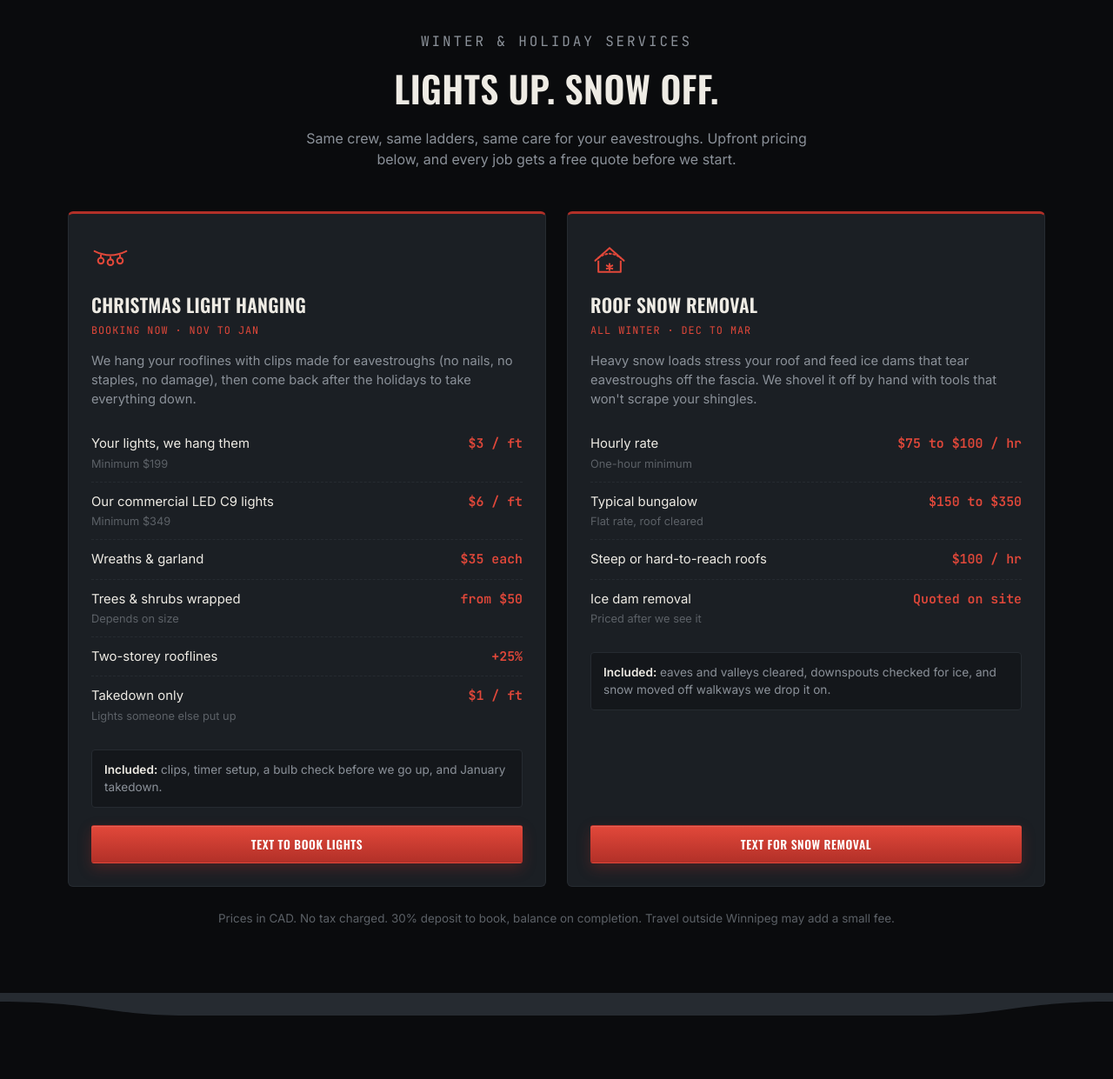
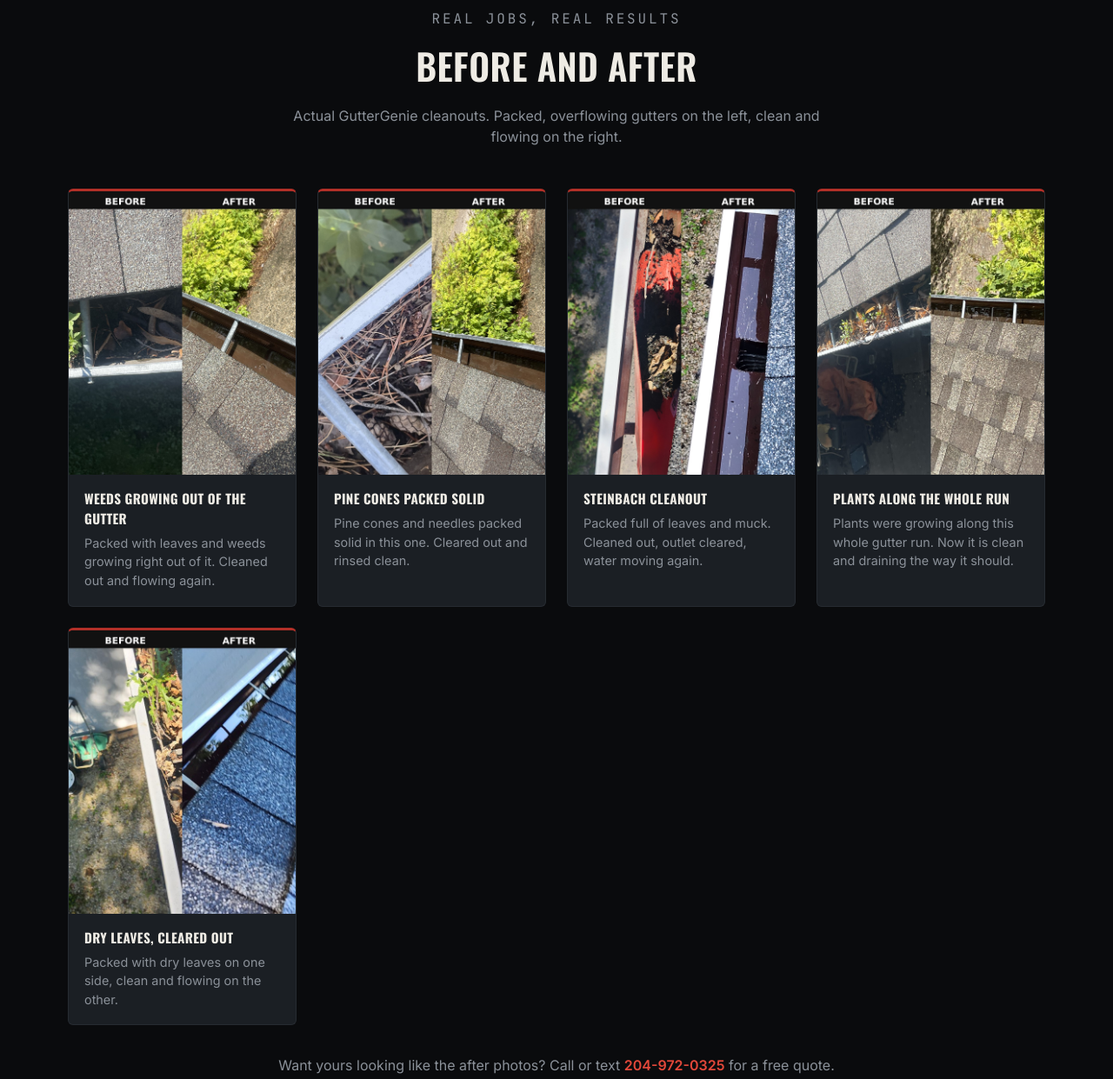
Before and after one commit to jaykk99/gutter-genie-site, a website: page index.html in a window 1280 px wide. Shown: the part 1280-2521 px from the top of the page at 87% size. Drawn offline with nearby package versions, Linux system fonts and the light colour scheme.

Commit message:
Add Before and After gallery with 5 real job photos
Homepage had zero photos. Adds a Before and After section (after
Services) showing the 5 approved before/after composites in images/,
in the existing charcoal/red design, with a call/text 204-972-0325 CTA.
No other copy, services, or prices changed. Tests: 30 passed, 0 failed.

```diff
--- a/index.html
+++ b/index.html
@@ -284,6 +284,53 @@
     letter-spacing:0.01em;
   }
   .service-card p{color:var(--steel);font-size:0.92rem;}
+
+
+  .gallery-grid{
+    display:grid;
+    grid-template-columns:repeat(auto-fit,minmax(210px,1fr));
+    gap:24px;
+  }
+  .gallery-card{
+    background:var(--panel-raised);
+    border:1px solid var(--panel-line);
+    border-top:3px solid var(--red-brand);
+    border-radius:6px;
+    overflow:hidden;
+    display:flex;
+    flex-direction:column;
+  }
+  .gallery-card img{
+    width:100%;
+    height:auto;
+    aspect-ratio:4/5;
+    object-fit:cover;
+  }
+  .gallery-card figcaption{
+    padding:16px 18px 18px;
+    color:var(--steel);
+    font-size:0.9rem;
+  }
+  .gallery-card figcaption b{
+    display:block;
+    color:var(--offwhite);
+    font-family:'Oswald',sans-serif;
+    text-transform:uppercase;
+    letter-spacing:0.02em;
+    font-size:0.95rem;
+    margin-bottom:6px;
+  }
+  .gallery-cta{
+    text-align:center;
+    margin-top:34px;
+    color:var(--steel);
+    font-size:1rem;
+  }
+  .gallery-cta a{
+    color:var(--red-bright);
+    font-weight:600;
+    white-space:nowrap;
+  }
 
   .seasonal{background:var(--void);}
   .price-grid{
@@ -593,6 +640,40 @@
     </div>
   </section>
 
+
+  <section class="gallery" id="before-after">
+    <div class="wrap">
+      <div class="section-head">
+        <p class="eyebrow">Real Jobs, Real Results</p>
+        <h2>Before and after</h2>
+        <p>Actual GutterGenie cleanouts. Packed, overflowing gutters on the left, clean and flowing on the right.</p>
+      </div>
+      <div class="gallery-grid">
+        <figure class="gallery-card">
+          <img src="images/before-after-weeds.jpg" alt="Before and after photo of a gutter packed with leaves and weeds, then cleaned out" width="1080" height="1350" loading="lazy">
+          <figcaption><b>Weeds growing out of the gutter</b>Packed with leaves and weeds growing right out of it. Cleaned out and flowing again.</figcaption>
+        </figure>
+        <figure class="gallery-card">
+          <img src="images/before-after-pinecones.jpg" alt="Before and after photo of a gutter packed with pine cones and needles, then rinsed clean" width="1080" height="1350" loading="lazy">
+          <figcaption><b>Pine cones packed solid</b>Pine cones and needles packed solid in this one. Cleared out and rinsed clean.</figcaption>
+        </figure>
+        <figure class="gallery-card">
+          <img src="images/before-after-steinbach.jpg" alt="Before and after photo of a gutter cleaning job in Steinbach, packed with leaves and muck, then cleaned out" width="1080" height="1350" loading="lazy">
+          <figcaption><b>Steinbach cleanout</b>Packed full of leaves and muck. Cleaned out, outlet cleared, water moving again.</figcaption>
+        </figure>
+        <figure class="gallery-card">
+          <img src="images/before-after-full-run.jpg" alt="Before and after photo of plants growing along a full gutter run, then cleaned and draining" width="1080" height="1350" loading="lazy">
+          <figcaption><b>Plants along the whole run</b>Plants were growing along this whole gutter run. Now it is clean and draining the way it should.</figcaption>
+        </figure>
+        <figure class="gallery-card">
+          <img src="images/before-after-leaves.jpg" alt="Before and after photo of a gutter packed with dry leaves, then clean and flowing" width="1080" height="1350" loading="lazy">
+          <figcaption><b>Dry leaves, cleared out</b>Packed with dry leaves on one side, clean and flowing on the other.</figcaption>
+        </figure>
+      </div>
+      <p class="gallery-cta">Want yours looking like the after photos? Call or text <a href="tel:+12049720325">204-972-0325</a> for a free quote.</p>
+    </div>
+  </section>
+
   <svg class="gutter-divider flip" viewBox="0 0 1200 26" preserveAspectRatio="none" aria-hidden="true">
     <path d="M0,0 L1200,0 L1200,10 C1100,10 1080,26 1000,26 L200,26 C120,26 100,10 0,10 Z"></path>
   </svg>
```
Also changed, not shown: README.md, images/before-after-full-run.jpg (added), images/before-after-leaves.jpg (added), images/before-after-pinecones.jpg (added), images/before-after-steinbach.jpg (added), images/before-after-weeds.jpg (added).
